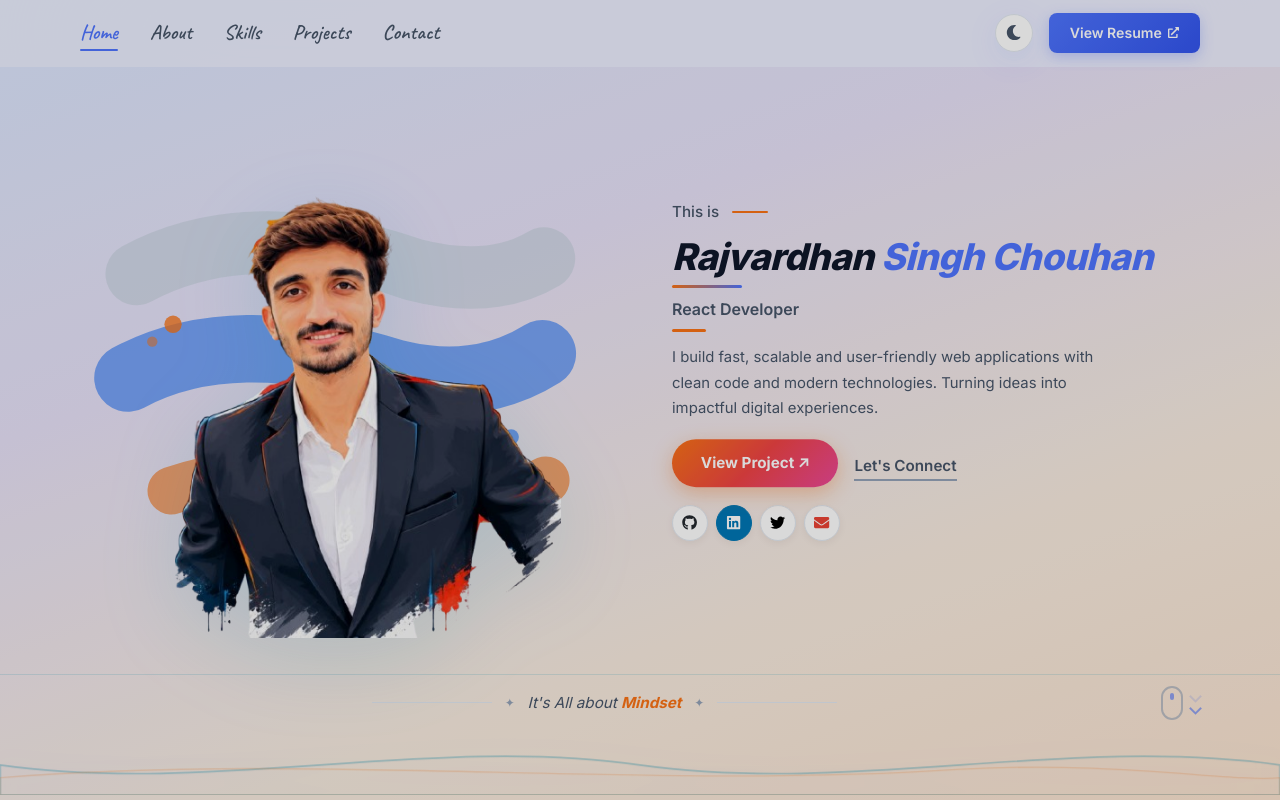
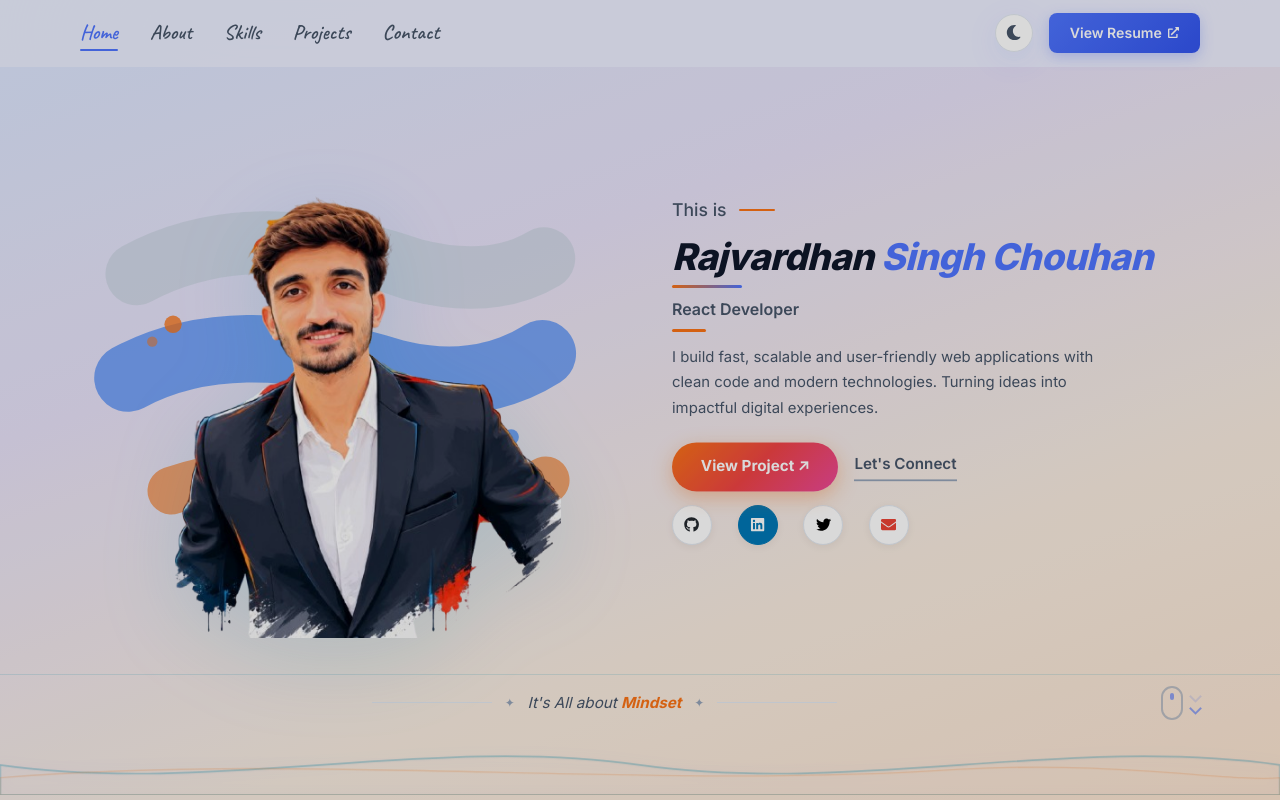
Before and after one commit to rajvardhan-here/rajvardhan-portfolio, a React (Vite) app: page / in a window 1280 px wide. Shown: the top 800 px of the page. Built offline with nearby package versions, Linux system fonts and the light colour scheme; grey boxes are pictures that could not be loaded.

Commit message:
update home page animation

```diff
--- a/src/App.css
+++ b/src/App.css
@@ -1 +1 @@
-.App { width: 100%; min-height: 1000vh; }
+.App { width: 100%; min-height: 100vh; }
--- a/src/styles/Hero.css
+++ b/src/styles/Hero.css
@@ -30,7 +30,7 @@
   animation: fadeInUp 0.8s ease 0.2s forwards; opacity: 0;
 }
 
-.hero-this-is { display: flex; align-items: center; gap: 0.8rem; font-size: 0.95rem; color: var(--text-body); margin-bottom: 0.7rem; font-weight: 500; }
+.hero-this-is { display: flex; align-items: center; gap: 0.8rem; font-size: 1.1rem; color: var(--text-body); margin-bottom: 0.7rem; font-weight: 500; }
 .this-is-line { display: inline-block; width: 36px; height: 2px; background: var(--orange); border-radius: 2px; }
 
 .hero-name {
@@ -63,7 +63,7 @@
   transition: all 0.3s ease;
   box-shadow: 0 6px 20px rgba(249,115,22,0.35);
   position: relative; overflow: hidden;
-  animation: floatBtn 3s ease-in-out infinite;
+  animation: floatBtn 2s ease-in-out infinite;
   isolation: isolate; /* creates new stacking context */
 }
 .btn-view-project::before {
@@ -81,15 +81,16 @@
 
 .btn-lets-connect {
   font-weight: 600; color: var(--text-body); font-size: 0.95rem;
-  border-bottom: 2px solid var(--text-muted); padding-bottom: 1px;
-  transition: color 0.2s ease, border-color 0.2s ease;
+  border-bottom: 2px solid var(--text-muted); padding-bottom: 2px;
+  transition: color 0.2s ease, border-color 1s ease;
+  animation: floatBtn 2s ease-in-out infinite;
 }
 .btn-lets-connect:hover { color: var(--blue); border-color: var(--blue); }
 
-.hero-socials { display: flex; gap: 0.5rem; flex-wrap: wrap; }
+.hero-socials { display: flex; gap: 1.6rem; flex-wrap: wrap; }
 
 .social-btn {
-  width: 36px; height: 36px; border-radius: 50%;
+  width: 40px; height: 40px; border-radius: 50%;
   background: var(--white); border: 1.5px solid var(--border);
   display: flex; align-items: center; justify-content: center;
   font-size: 0.95rem; transition: all 0.25s ease;
```
